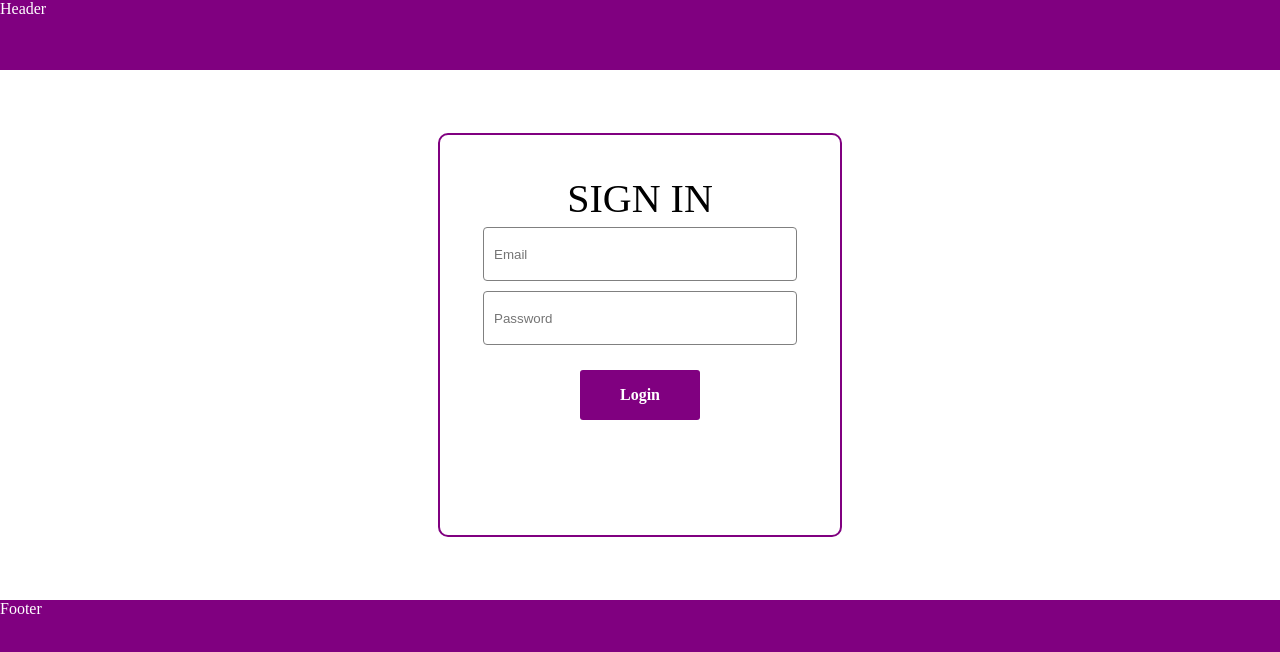
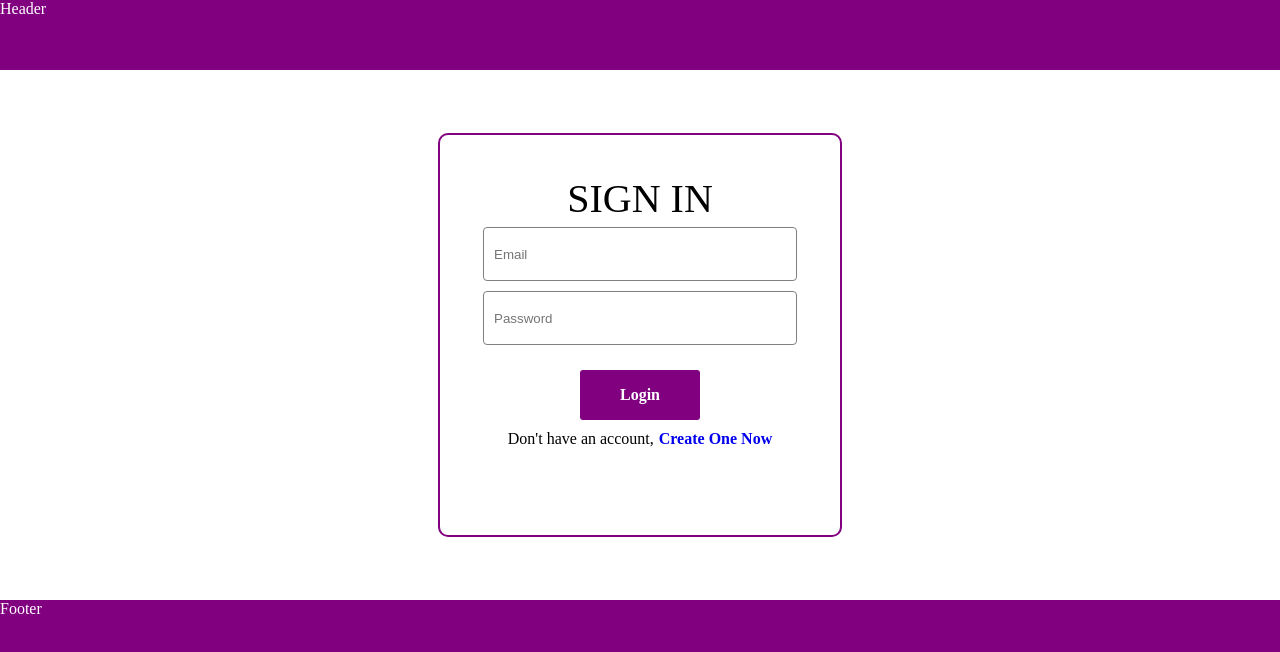
Before and after one commit to dev-sylv/EmailAuthFE, a React (Vite) app: page /login in a window 1280 px wide. Shown: the top 652 px of the page. Built offline with nearby package versions, Linux system fonts and the light colour scheme.

Commit message:
saved updated routing

```diff
--- a/src/components/Card.tsx
+++ b/src/components/Card.tsx
@@ -3,6 +3,7 @@ import styled from "styled-components";
 import { iCard } from "../types/interfaces/Interfaces";
 import InputData from "./Input";
 import Button from "./Button";
+import { Link } from "react-router-dom";
 
 const Card: React.FC<iCard> = ({
   tittle,
@@ -13,6 +14,9 @@ const Card: React.FC<iCard> = ({
   InputTittle2,
   sign,
   request,
+  route,
+  path,
+  text,
 }) => {
   return (
     <div>
@@ -32,6 +36,9 @@ const Card: React.FC<iCard> = ({
           cc="white"
           onClick={onClick}
         />
+        <Para>
+          {text}, <Routing to={`${path}`}>{route}</Routing>
+        </Para>
       </Main>
     </div>
   );
@@ -59,3 +66,17 @@ const Text = styled.div`
   text-transform: uppercase;
   font-size: 40px;
 `;
+const Para = styled.div`
+  display: flex;
+  margin-top: 10px;
+`;
+const Routing = styled(Link)`
+  margin-left: 5px;
+  font-weight: bolder;
+  transition: all 360ms;
+  text-decoration: none;
+  :hover {
+    cursor: pointer;
+    transform: scale(1.007);
+  }
+`;
--- a/src/pages/Auth/Login.tsx
+++ b/src/pages/Auth/Login.tsx
@@ -16,6 +16,9 @@ const Login = () => {
           onClick={() => {
             console.log("I am working");
           }}
+          text="Don't have an account"
+          route="Create One Now"
+          path="/"
         />
       </Main>
     </div>
--- a/src/pages/Auth/Register.tsx
+++ b/src/pages/Auth/Register.tsx
@@ -17,6 +17,9 @@ const Register = () => {
           onClick={() => {
             console.log("I am working");
           }}
+          text="Already have an account"
+          route="Sign in Now"
+          path="/login"
         />
       </Main>
     </div>
--- a/src/pages/Auth/ResetPassword.tsx
+++ b/src/pages/Auth/ResetPassword.tsx
@@ -17,6 +17,9 @@ const ResetPassword = () => {
           onClick={() => {
             console.log("I am working");
           }}
+          text="Changed your mind about reseting"
+          route="Go back to home"
+          path="/"
         />
       </Main>
     </div>
--- a/src/types/interfaces/Interfaces.tsx
+++ b/src/types/interfaces/Interfaces.tsx
@@ -14,6 +14,9 @@ export interface iCard {
   InputTittle2?: string;
   request: boolean;
   sign: boolean;
+  route: string;
+  text: string;
+  path: string;
 }
 
 export interface iInput {
```
